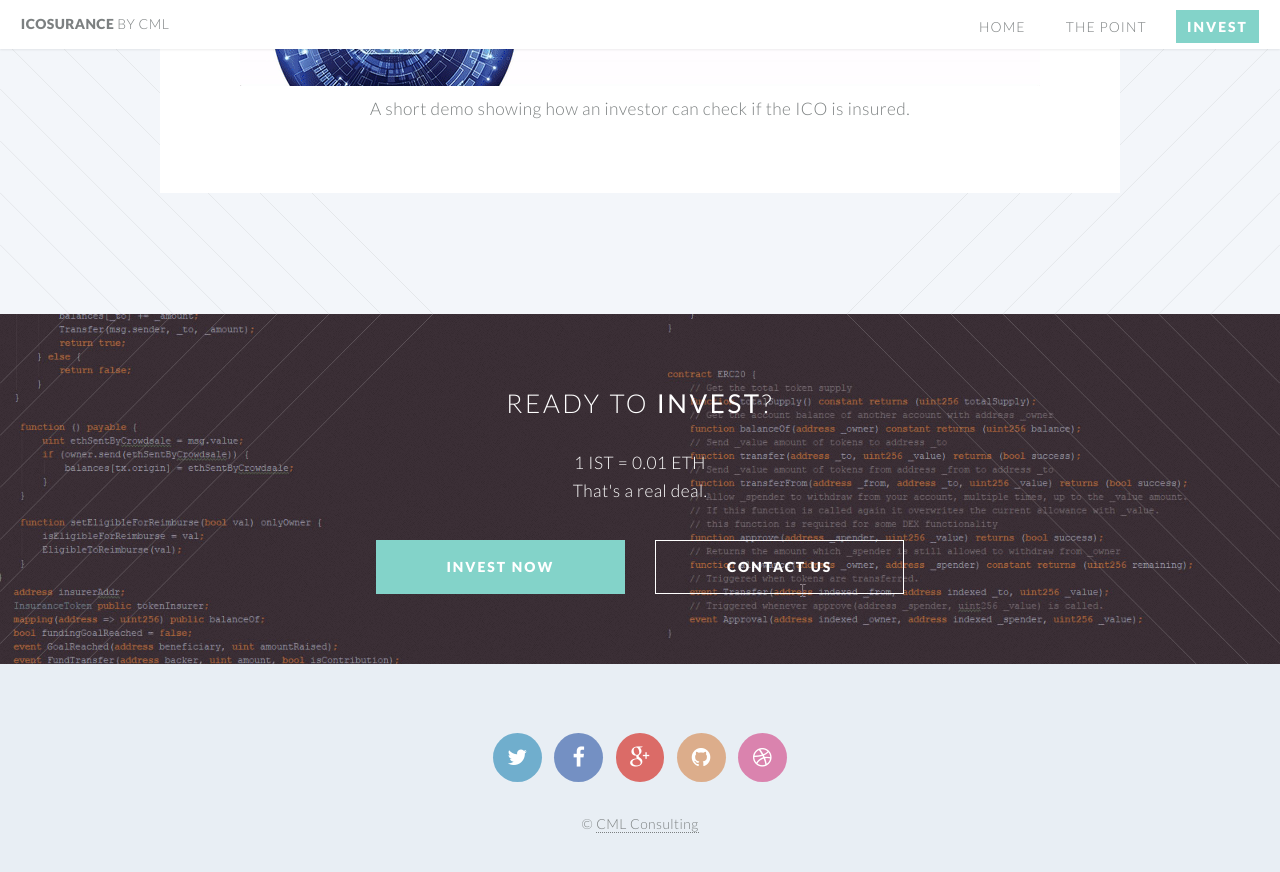
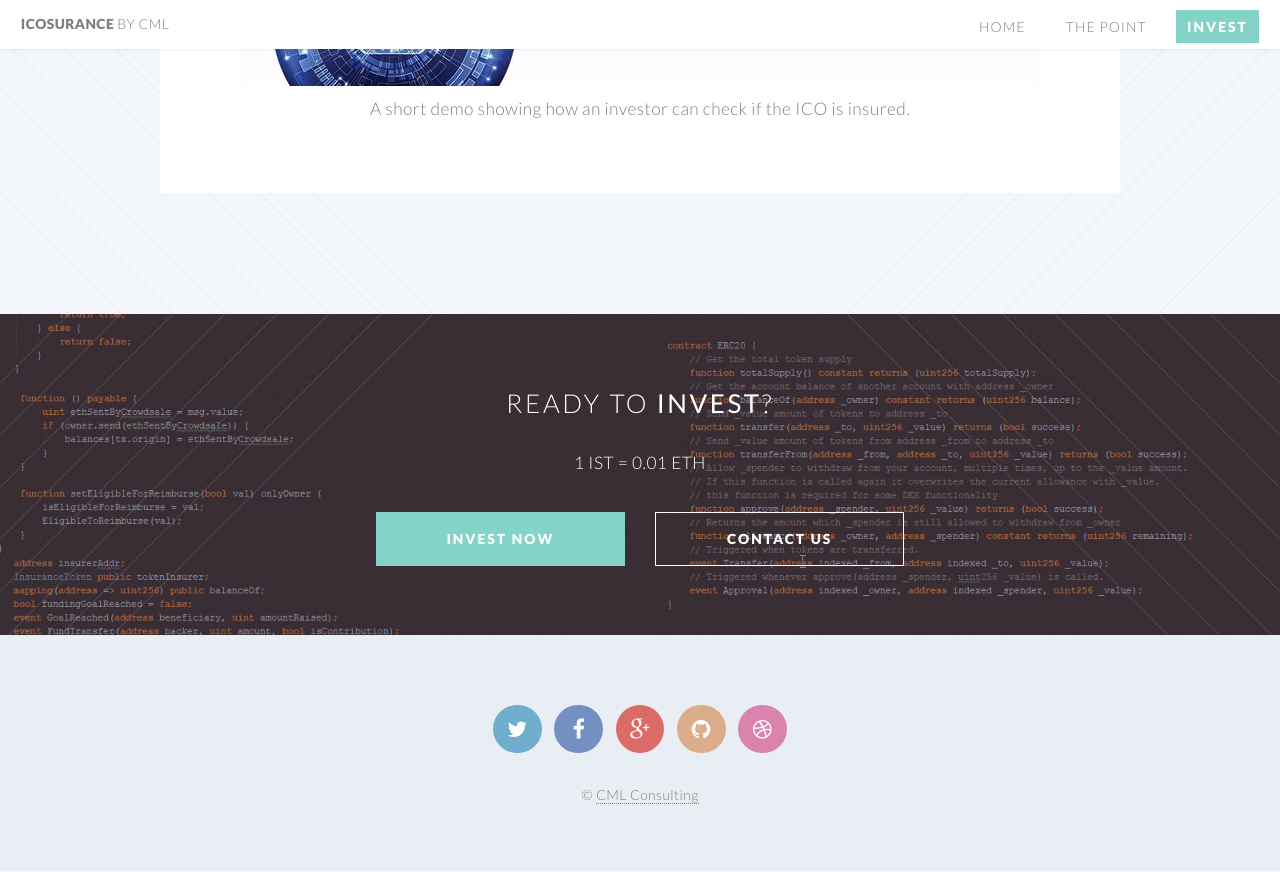
Before and after one commit to ICOsurance/www, a Jekyll site: the page built from index.html, in a window 1280 px wide and 900 px high, scrolled down 2841 px. Shown: the top 872 px of the window. Built offline with Jekyll 4.4.1, drawn with Linux system fonts in a browser that asks for light colours.

Commit message:
remove unnecessary shit

```diff
--- a/index.html
+++ b/index.html
@@ -152,7 +152,7 @@ layout: landing-page
 
 				<header>
 					<h2>Ready to <strong>invest</strong>?</h2>
-					<p>1 IST = 0.01 ETH<br/>That's a real deal.</p>
+					<p>1 IST = 0.01 ETH</p>
 				</header>
 				<footer>
 					<ul class="buttons">
```
